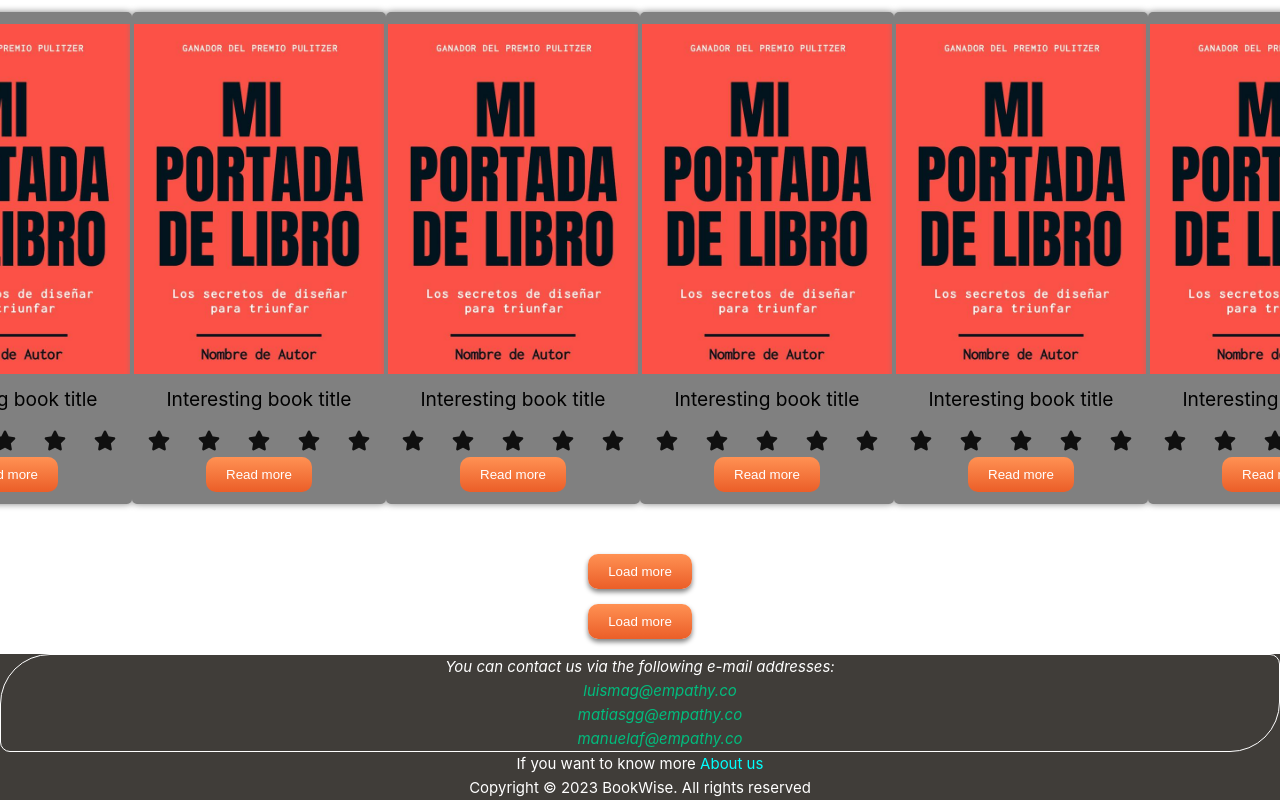
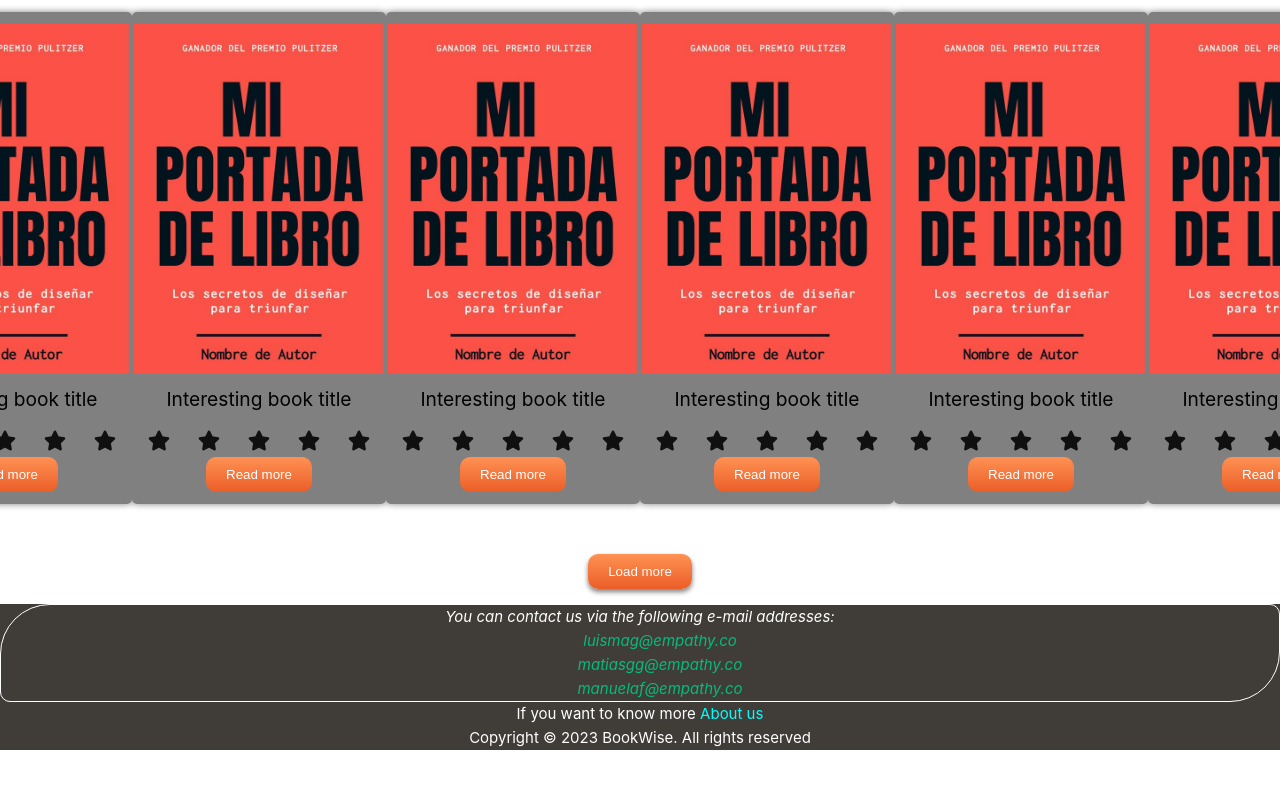
Before and after one commit to mgg709/BookWise, a Vue app in the folder frontend/bookwise-front/: page / in a window 1280 px wide. Shown: the part 2845-3645 px from the top of the page. After the commit the page ends 3595 px from the top, so only its background shows below. Built offline with nearby package versions, Linux system fonts and the light colour scheme.

Commit message:
Button load more

```diff
--- a/frontend/bookwise-front/src/views/HomeView.vue
+++ b/frontend/bookwise-front/src/views/HomeView.vue
@@ -61,7 +61,6 @@ import Button from "../components/Button.vue"
     <BookCard imageName="template-book-cover"></BookCard>
     <BookCard imageName="template-book-cover"></BookCard>
   </div>
-  <Button id="load-more" textButton="Load more"></Button>
   <Button id="load-more" textButton="Load more"></Button>
 </div>
 <Footer class="footer"></Footer>
```
